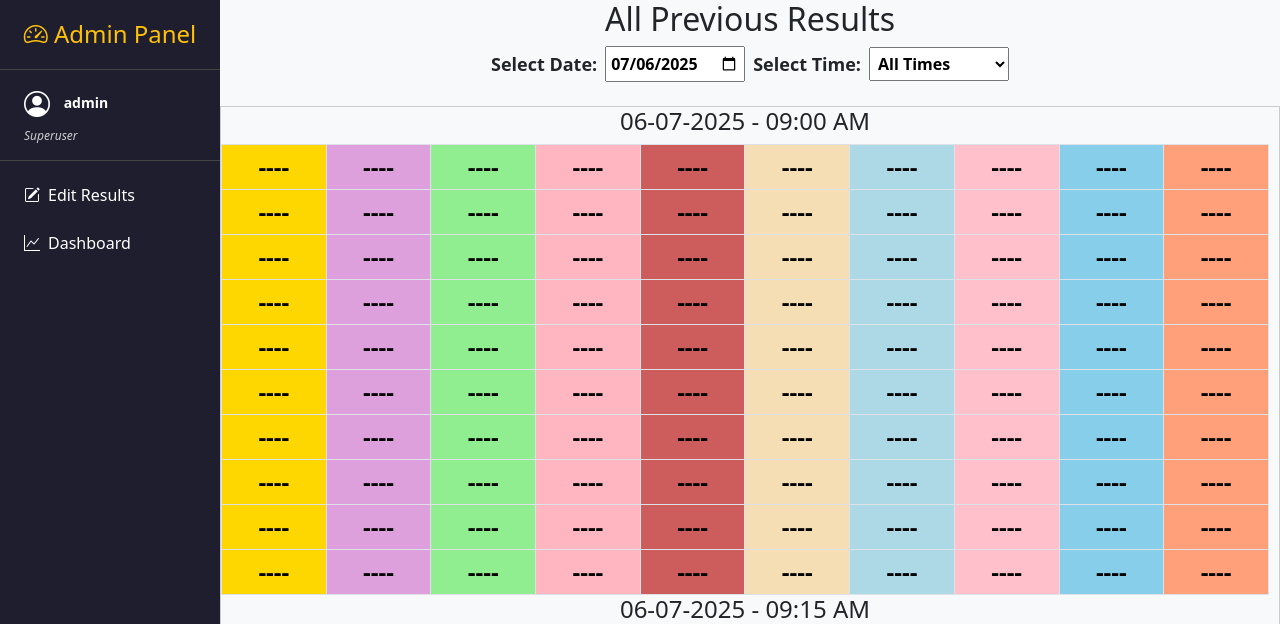
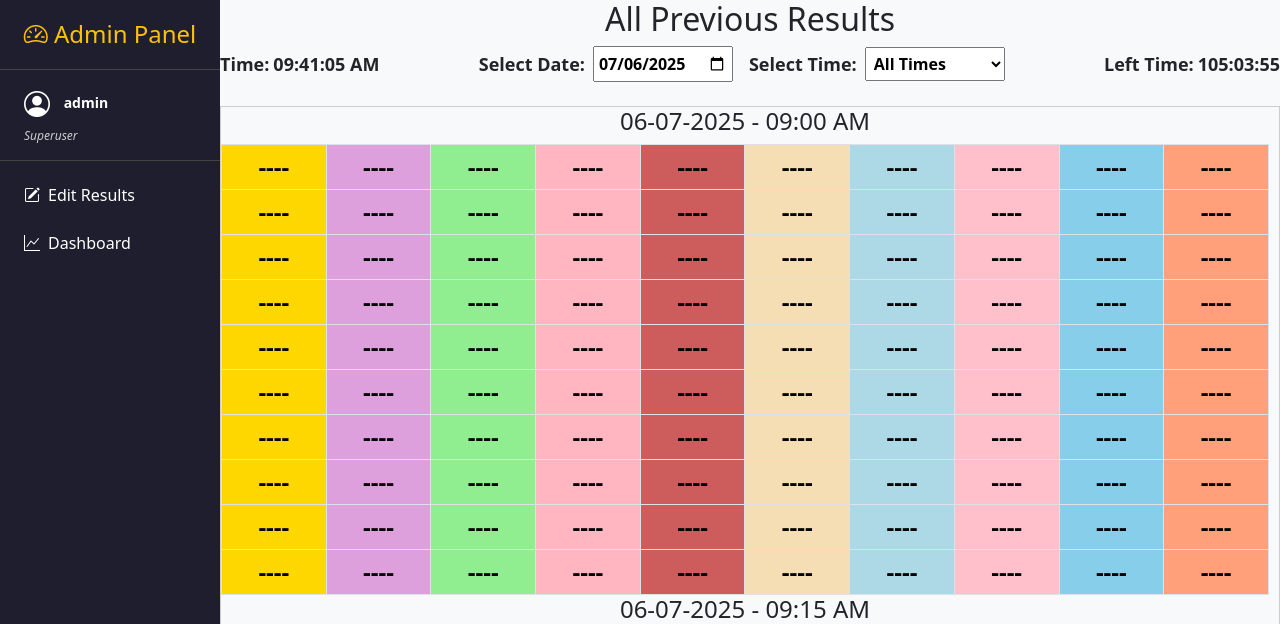
Before and after one commit to priyankaaurade1/lotteryproject1, a Django app: page /adminpanel in a window 1280 px wide. Shown: the top 624 px of the page. Run offline with Django 5.2, Linux system fonts and the light colour scheme; a user stored in the database is signed in; data comes from the database, SQL or seed files in the repository; both versions use the stored data as it was after the commit.

Commit message:
added time,left in admindashboard,postpone results still pending

```diff
--- a/lottery/templates/lottery/results_history.html
+++ b/lottery/templates/lottery/results_history.html
@@ -23,20 +23,33 @@ td {
 }
 </style>
 <h2 class="text-center">All Previous Results</h2>
-<form method="post" id="historyForm" class="d-flex flex-wrap align-items-center justify-content-center gap-2 mb-4">
+<form method="post" id="historyForm"
+      class="d-flex justify-content-between align-items-center flex-wrap gap-3 mb-4"
+      style="width: 100%; font-size: 18px; font-weight: bold;">
   {% csrf_token %}
+  <div class="d-flex align-items-center">
+    Time: <span id="currentTime" class="ms-1">--:--:--</span>
+  </div>
+  <div class="d-flex flex-wrap align-items-center justify-content-center gap-3">
     <div class="d-flex align-items-center gap-2">
-    <label class="mb-0" style="font-size: 18px;"><strong>Select Date:</strong></label>
-    <input type="date" name="date" value="{{ selected_date }}" class="autoSubmit" style="font-weight: bold; font-size: 16px; width: 140px; padding: 4px;">
+      <label class="mb-0">Select Date:</label>
+      <input type="date" name="date" value="{{ selected_date }}" class="autoSubmit"
+             style="font-weight: bold; font-size: 16px; width: 140px; padding: 4px;">
     </div>
     <div class="d-flex align-items-center gap-2">
-    <label class="mb-0" style="font-size: 18px;"><strong>Select Time:</strong></label>
-    <select name="time" class="autoSubmit" style="font-weight: bold; font-size: 16px; width: 140px; padding: 4px;">
+      <label class="mb-0">Select Time:</label>
+      <select name="time" class="autoSubmit"
+              style="font-weight: bold; font-size: 16px; width: 140px; padding: 4px;">
         <option {% if not selected_time or selected_time == "All Times" %}selected{% endif %}>All Times</option>
         {% for slot in time_slots %}
           <option value="{{ slot }}" {% if slot == selected_time %}selected{% endif %}>{{ slot }}</option>
         {% endfor %}
       </select>
+    </div>
+  </div>
+  <div class="d-flex align-items-center">
+    <input type="hidden" id="nextDrawTime" value="{{ next_draw_time_str }}">
+    Left Time: <span id="nextDraw" class="ms-1">--:--:--</span>
   </div>
 </form>
 {% if no_results %}
@@ -79,7 +92,51 @@ td {
     </table>
   {% endfor %}
 </div>
+<script>
+function updateTimes() {
+  const now = new Date();
+  const kolkataTime = new Date(now.toLocaleString("en-US", { timeZone: "Asia/Kolkata" }));
 
+  const currentTimeElem = document.getElementById("currentTime");
+  if (currentTimeElem) {
+    const hours = kolkataTime.getHours();
+    const minutes = kolkataTime.getMinutes();
+    const seconds = kolkataTime.getSeconds();
+    const hour12 = hours % 12 || 12;
+    const ampm = hours >= 12 ? "PM" : "AM";
+    currentTimeElem.textContent =
+      `${String(hour12).padStart(2, '0')}:${String(minutes).padStart(2, '0')}:${String(seconds).padStart(2, '0')} ${ampm}`;
+  }
+
+  const nextDrawInput = document.getElementById("nextDrawTime");
+  const nextDrawElem = document.getElementById("nextDraw");
+
+  if (!nextDrawInput || !nextDrawElem) return;
+
+  let nextDraw = new Date(nextDrawInput.value);
+  let diff = nextDraw - kolkataTime;
+
+  // If nextDraw time already passed (e.g. after 9:30 PM), set countdown to next day 9:00 AM
+  if (diff <= 0) {
+    const tomorrow9am = new Date(kolkataTime);
+    tomorrow9am.setDate(tomorrow9am.getDate() + 1);
+    tomorrow9am.setHours(9, 0, 0, 0);
+    diff = tomorrow9am - kolkataTime;
+  }
+
+  if (diff > 0) {
+    const totalSeconds = Math.floor(diff / 1000);
+    const h = String(Math.floor(totalSeconds / 3600)).padStart(2, '0');
+    const m = String(Math.floor((totalSeconds % 3600) / 60)).padStart(2, '0');
+    const s = String(totalSeconds % 60).padStart(2, '0');
+    nextDrawElem.textContent = `${h}:${m}:${s}`;
+  } else {
+    nextDrawElem.textContent = "00:00:00";
+  }
+}
+setInterval(updateTimes, 1000);
+updateTimes();
+</script>
 <script>
   document.querySelectorAll(".autoSubmit").forEach(el => {
     el.addEventListener("change", () => {
--- a/lottery/views.py
+++ b/lottery/views.py
@@ -67,18 +67,25 @@ def edit_results(request):
     # ✅ Handle Reset Offset
     if request.method == "POST" and request.POST.get("reset_offset") == "1" and request.user.is_superuser:
         DrawOffset.reset_offset()
-        messages.success(request, "All postpone offsets reset.")
-        offset = DrawOffset.get_offset()
+        instance = DrawOffset.objects.get(pk=1)
+        instance.scheduled_draw_time = None
+        instance.save()
     # ✅ Handle Add Offset (Postpone)
     if request.method == "POST" and request.POST.get("postpone") == "1" and request.user.is_superuser:
         delay_min = int(request.POST.get("delay_minutes") or 0)
         delay_sec = int(request.POST.get("delay_seconds") or 0)
-        DrawOffset.add_offset(delay_min, delay_sec)
-        messages.success(request, f"Draw postponed by {delay_min}m {delay_sec}s.")
-        offset = DrawOffset.get_offset()
+        offset_delta = timedelta(minutes=delay_min, seconds=delay_sec)
+        # Get current scheduled time (if any)
+        scheduled = DrawOffset.get_scheduled_draw()
+        if not scheduled or scheduled < now:
+            scheduled = get_next_draw_time(now)
+        new_scheduled = scheduled + offset_delta
+        DrawOffset.set_scheduled_draw(new_scheduled)
+        messages.success(request, f"Draw postponed to {new_scheduled.strftime('%I:%M %p')}.")
     # Generate time slots (static schedule)
-    start = datetime.combine(today, time(9, 0))
-    end = datetime.combine(today, time(21, 30))
+    offset = DrawOffset.get_offset()
+    start = datetime.combine(today, time(9, 0)) + offset
+    end = datetime.combine(today, time(21, 30)) + offset
     time_slots = []
     while start <= end:
         time_obj = start.time()
@@ -118,6 +125,7 @@ def edit_results(request):
             'selected_slot': None,
             'all_slots': [label for label, _ in time_slots],
             'is_editable': False,
+            'total_seconds': total_seconds,
         })
     # Determine if slot is editable (cutoff 10 seconds before)
     selected_datetime = make_aware(datetime.combine(selected_date, selected_slot)) + offset
@@ -156,6 +164,7 @@ def edit_results(request):
         'selected_slot': selected_slot_str,
         'all_slots': [label for label, _ in time_slots],
         'is_editable': is_editable,
+        'total_seconds': total_seconds,
     })
 
 @login_required
@@ -189,7 +198,7 @@ def update_all_results(request):
 def results_history(request):
     now = localtime()
     today = now.date()
-
+    next_draw_time_str = ""
     # --- Get selected date and time from POST
     selected_date = request.POST.get("date") or today.strftime('%Y-%m-%d')
     try:
@@ -215,6 +224,13 @@ def results_history(request):
         time_slots.append(slot_str)
         slot_labels.append((slot_str, start.time()))
         start += timedelta(minutes=15)
+
+    if selected_date_obj == today:
+        for label, time_obj in slot_labels:
+            slot_dt = datetime.combine(today, time_obj)
+            if make_aware(slot_dt) > now:
+                next_draw_time_str = slot_dt.strftime('%Y-%m-%dT%H:%M:%S')
+                break
 
     # --- Filter results
     if selected_time_obj:
@@ -267,6 +283,7 @@ def results_history(request):
         'selected_time': selected_time,
         'time_slots': time_slots,
         'no_results': no_results,
+        'next_draw_time_str': next_draw_time_str,
     })
 
 def get_last_time_slot(now):
@@ -287,35 +304,53 @@ def get_last_time_slot(now):
         return now.replace(minute=minutes, second=0, microsecond=0)
 
 def get_next_draw_time(now):
-    draw_start = now.replace(hour=9, minute=0, second=0, microsecond=0)
-    draw_end = now.replace(hour=21, minute=30, second=0, microsecond=0)
+    offset = DrawOffset.get_offset()
+    now_with_offset = now + offset
 
-    if now < draw_start:
-        # Before 9:00 AM → next draw is today at 9:00 AM
-        return draw_start
-    elif now > draw_end:
-        # After 9:30 PM → next draw is tomorrow at 9:00 AM
-        next_day = now + timedelta(days=1)
-        return next_day.replace(hour=9, minute=0, second=0, microsecond=0)
-    else:
-        # During draw period → next slot rounded to next 15-minute interval
-        minutes = (now.minute // 15 + 1) * 15
-        next_time = now.replace(minute=0, second=0, microsecond=0) + timedelta(minutes=minutes)
-        return next_time if next_time <= draw_end else (now + timedelta(days=1)).replace(hour=9, minute=0, second=0, microsecond=0)
+    draw_start = now_with_offset.replace(hour=9, minute=0, second=0, microsecond=0)
+    draw_end = now_with_offset.replace(hour=21, minute=30, second=0, microsecond=0)
 
+    if now_with_offset < draw_start:
+        # Before 9:00 AM → first draw
+        return draw_start - offset
+
+    if now_with_offset > draw_end:
+        # After last slot → tomorrow 9:00
+        next_day = now_with_offset + timedelta(days=1)
+        return next_day.replace(hour=9, minute=0, second=0, microsecond=0) - offset
+
+    # Otherwise → round UP to next 15 min slot
+    minutes = (now_with_offset.minute // 15 + 1) * 15
+    next_time = now_with_offset.replace(minute=0, second=0, microsecond=0) + timedelta(minutes=minutes)
+
+    if next_time > draw_end:
+        # Past last slot today → tomorrow 9:00
+        next_time = (now_with_offset + timedelta(days=1)).replace(hour=9, minute=0, second=0, microsecond=0)
+
+    return next_time - offset
+
+@login_required
 def next_draw_time_api(request):
     now = timezone.localtime()
+    offset = DrawOffset.get_offset()
+
     next_draw_time = get_next_draw_time(now)
+    if not next_draw_time:
+        return JsonResponse({
+            'next_draw_time_str': '',
+            'total_seconds': 0,
+        })
 
-    if next_draw_time:
-        time_diff = next_draw_time - now
-        total_seconds = int(time_diff.total_seconds())
-        return JsonResponse({
-            "next_draw_time_str": next_draw_time.strftime("%Y-%m-%dT%H:%M:%S"),
-            "total_seconds": total_seconds
-        })
-    else:
-        return JsonResponse({"next_draw_time_str": "", "total_seconds": 0})
+    # Compute remaining seconds from now
+    total_seconds = max(0, int((next_draw_time + offset - now).total_seconds()))
+
+    print("OFFSET:", offset)
+    print("NEXT DRAW:", next_draw_time)
+
+    return JsonResponse({
+        'next_draw_time_str': next_draw_time.strftime("%Y-%m-%dT%H:%M:%S"),
+        'total_seconds': total_seconds,
+    })
 
 def index(request):
     now = timezone.localtime()
```
Also changed, not shown: lottery/models.py (+22 -12 lines), lottery/templates/index.html (+12 -5 lines), db.sqlite3, lottery/migrations/0004_drawoffset_scheduled_draw_time.py (added). Lines whose indentation alone changed are shown as unchanged.
